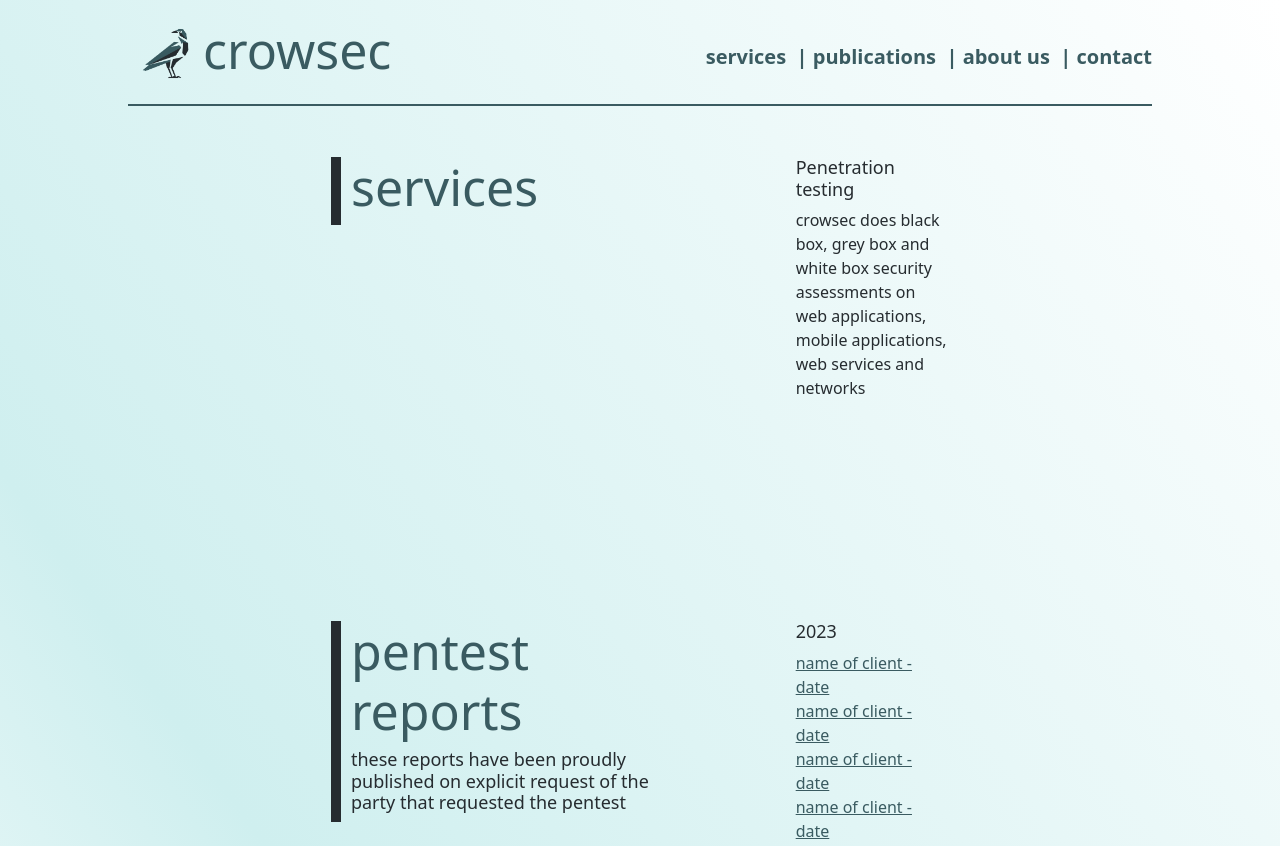
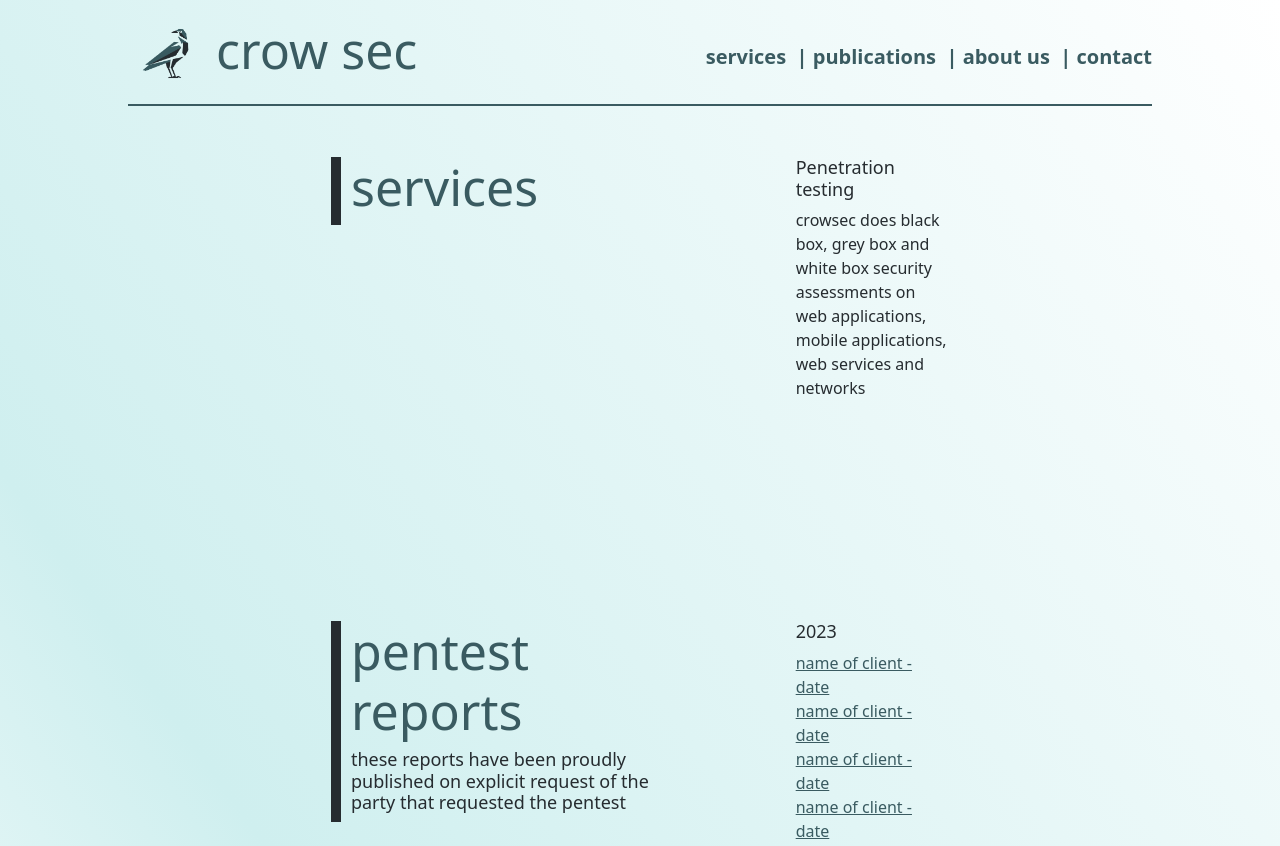
Before and after one commit to Fluxmux/crowsec-website, a plain HTML site: page index.html in a window 1280 px wide. Shown: the top 846 px of the page. Drawn offline with nearby package versions, Linux system fonts and the light colour scheme.

Commit message:
change logo font weight

```diff
--- a/index.html
+++ b/index.html
@@ -17,14 +17,16 @@
   <body>
     <div id="container">
       <nav class="navbar navbar-expand-lg navbar-light" id="navbar">
-        <a id="logo" class="navbar-brand" href=""
-          ><img
+        <a id="logo" class="navbar-brand" href="">
+          <img
             src="img/crowsec-logo.png"
             width="75"
             height="75"
             class="d-inline-block align-text-top"
-          />crowsec</a
-        >
+          />
+          <span style="font-weight: lighter">crow</span>
+          <span style="font-weight: normal">sec</span>
+        </a>
         <button
           class="navbar-toggler"
           type="button"
```
